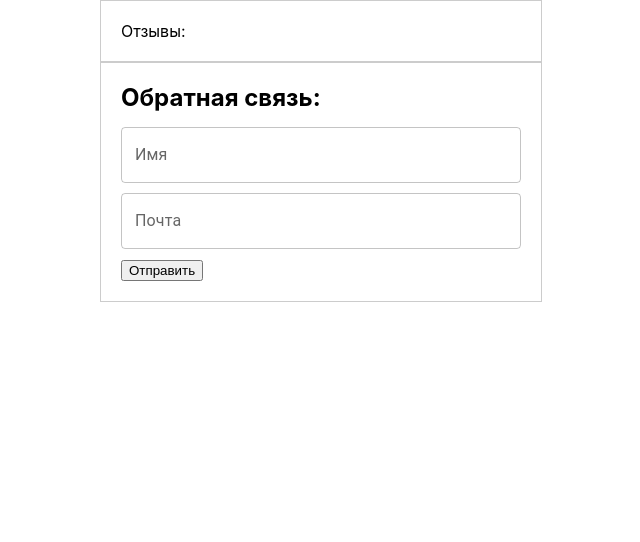
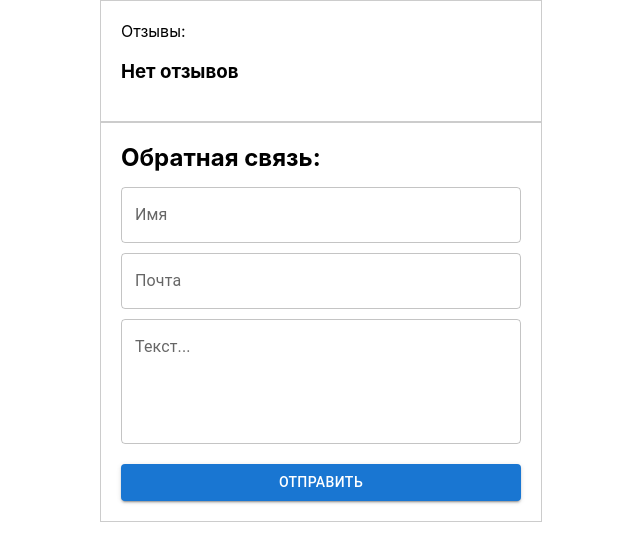
Before and after one commit to salvation27/archakov-tutorial, a React (Create React App) app: page / in a window 1280 px wide. Shown: the top 542 px of the page, without its empty margins (319-959 px from the left). Built offline with nearby package versions, Linux system fonts and the light colour scheme.

Commit message:
fix card

```diff
--- a/package.json
+++ b/package.json
@@ -13,6 +13,7 @@
     "react": "^17.0.2",
     "react-dom": "^17.0.2",
     "react-scripts": "4.0.3",
+    "uuid": "^8.3.2",
     "web-vitals": "^1.1.2"
   },
   "scripts": {
--- a/src/tutorial-5/App.js
+++ b/src/tutorial-5/App.js
@@ -19,13 +19,16 @@ const App = () => {
     console.log(comments);
   };
 
-  // const onMoveUser = (arr) => {
-  //   console.log('был клик',arr)
-  // }
+  const removeComment = (id) => {
+    setComments(comments.filter((item) => item.id !== id));
+  }
+
+
+
 
   return (
     <div className="App">
-      <List comments={comments} />
+      <List comments={comments} removeComment={removeComment} />
       <Form addComment={addComment} />
       {/* <button onClick={addComments}>ggg</button> */}
     </div>
--- /dev/null
+++ b/src/tutorial-5/components/EmptyBlock/EmptyBlock.js
@@ -0,0 +1,11 @@
+import React from 'react'
+
+const EmptyBlock = () => {
+    return (
+        <h3>
+            Нет отзывов
+        </h3>
+    )
+}
+
+export default EmptyBlock
--- a/src/tutorial-5/components/Form/Form.js
+++ b/src/tutorial-5/components/Form/Form.js
@@ -1,37 +1,49 @@
 import React,{useState} from 'react'
+import {v4 as uuidv4} from 'uuid'
 import TextField from "@mui/material/TextField";
+import Button from "@mui/material/Button";
 import './Form.css'
 
 const Form = ({ addComment }) => {
   // стейт для обекта юзер
-  const [user, setUser] = useState({});
+  // const [user, setUser] = useState({});
   const [inputName, setInputName] = useState("");
   const [inputEmail, setInputEmail] = useState("");
-  // const [inputText, setInputText] = useState("");
+  const [inputText, setInputText] = useState("");
+
 
 
 //  при отправке формы
   const onSubmitUser = (e) => {
+    if (inputName.length & inputEmail.length & inputText.length) {
       // создаю поля в объекте user
-    setUser({
+      const userObj = {
+        id: uuidv4(),
         name: inputName,
         email: inputEmail,
+        text: inputText,
         date: new Date().toLocaleString(),
-    });
+      };
+
       // проверяю есть в пропсах функция
       if (addComment) {
         // если есть такая функция передаю обект и e (для омены перезагрузки страницы)
-      addComment(user, e);
+        addComment(userObj, e);
         // очищаю поля инпута
         setInputName("");
         setInputEmail("");
+        setInputText("");
       }
+    } else {
+      alert("Заполните пустые поля");
+    }
+
   };
 
   return (
     <div className="form_wrap">
       <h2>Обратная связь:</h2>
-      <form action="" onSubmit={onSubmitUser}>
+      <form action="" id="form_commit" onSubmit={onSubmitUser}>
         <TextField
           id="filled-textarea-name"
           label="Имя"
@@ -54,7 +66,7 @@ const Form = ({ addComment }) => {
           value={inputEmail}
           onChange={(e) => setInputEmail(e.target.value)}
         />
-        {/* <TextField
+        <TextField
           id="filled-textarea-email"
           label="Текст..."
           placeholder="Текст..."
@@ -62,9 +74,11 @@ const Form = ({ addComment }) => {
           color="secondary"
           fullWidth
           rows={4}
-          // value={inputText}
-        /> */}
-        <button>Отправить</button>
+          value={inputText}
+          onChange={(e) => setInputText(e.target.value)}
+        />
+        <Button variant="contained" type='submit'>Отправить</Button>
+        {/* <button>dsdsds</button> */}
       </form>
     </div>
   );
--- a/src/tutorial-5/components/List/List.css
+++ b/src/tutorial-5/components/List/List.css
@@ -4,13 +4,60 @@
     padding: 20px;
 }
 .list_name {
-    font-size: 20px;
+    font-size: 22px;
     font-weight: 600;
+    margin-bottom: 10px;
 }
 .list_item {
     margin: 10px 0px;
+    padding: 10px;
     border:1px solid #ccc;
 }
 .list_data {
     text-align: right;
+    font-size: 14px;
 }
+.btn_delete{
+    text-align: right;
+    cursor: pointer;
+    position: absolute;
+    left: 100%;
+    margin-left: -15px;
+    font-weight: bold;
+}
+.list_description {
+    position: relative;
+    width: 100%;
+}
+.list_item {
+    display: flex;
+}
+.list_icon_user {
+    display: flex;
+    align-items: center;
+}
+.list_icon_user img {
+    width: 70px;
+    margin-right: 20px;
+}
+.list_text {
+    margin-bottom: 20px;
+}
+.list, .list_item {
+  word-wrap: break-word;
+}
+#form_commit button {
+margin-top: 20px;
+width: 100%;
+}
+.list_icon_user {
+  /* display: none; */
+}
+
+.list_description {
+/* padding-left: 40px; */
+}
+.list_description {
+    position: relative;
+    width: 77%;
+}
--- a/src/tutorial-5/components/List/List.js
+++ b/src/tutorial-5/components/List/List.js
@@ -1,15 +1,19 @@
 import React from 'react'
 import './List.css'
 import ListItem from './ListItem'
-
-const List = ({ comments }) => {
+import EmptyBlock from '../EmptyBlock/EmptyBlock'
+const List = ({ comments, removeComment }) => {
   return (
     <div className="list_wrap">
       <div className="list_title">Отзывы:</div>
       <div className="list">
-          {
-              comments.map((item,i)=> <ListItem key={`${i}+${item.name}`} item={item} /> )
-          }
+        {comments.length ? comments.map((item, i) => (
+          <ListItem
+            key={`${i}+${item.name}`}
+            item={item}
+            removeComment={removeComment}
+          />
+        )) : <EmptyBlock />}
       </div>
     </div>
   );
--- a/src/tutorial-5/components/List/ListItem.js
+++ b/src/tutorial-5/components/List/ListItem.js
@@ -1,14 +1,22 @@
 import React from 'react'
 
-const ListItem = ({item}) => {
-    const{name,date,text} = item
-    return (
-      <div className="list_item">
+const ListItem = ({ item, removeComment }) => {
+  const { name, date, text,id } = item;
+  return (
+    <div className="list_item">
+      <div className="list_icon_user">
+        <img src="/img/user.png" alt="" />
+      </div>
+      <div className="list_description">
+        <div className="btn_delete" onClick={() => removeComment(id)}>
+          Х
+        </div>
         <div className="list_name">{name}</div>
         <div className="list_text">{text}</div>
         <div className="list_data">{date}</div>
       </div>
-    );
-}
+    </div>
+  );
+};
 
 export default ListItem
```
Also changed, not shown: public/img/user.png (added), src/tutorial-5/components/EmptyBlock/EmptyBlock.css (added). Lines whose indentation alone changed are shown as unchanged.
